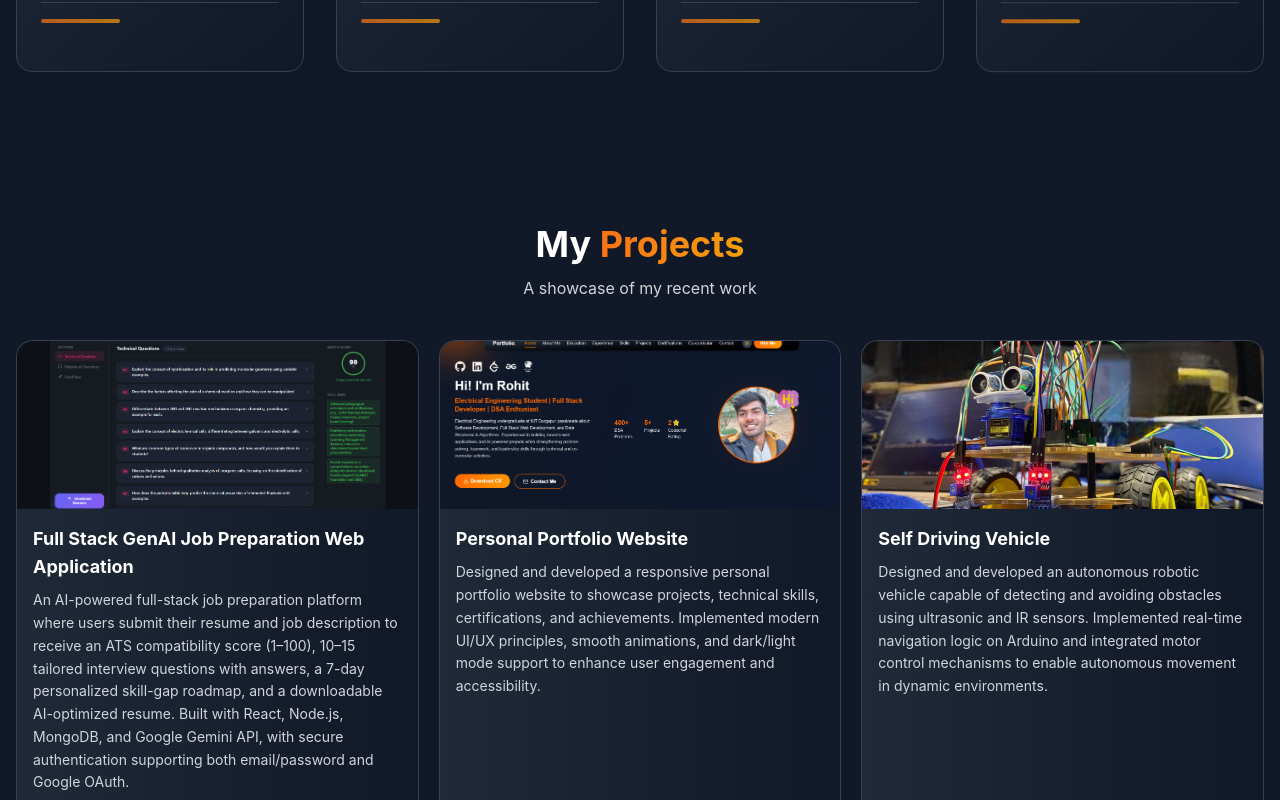
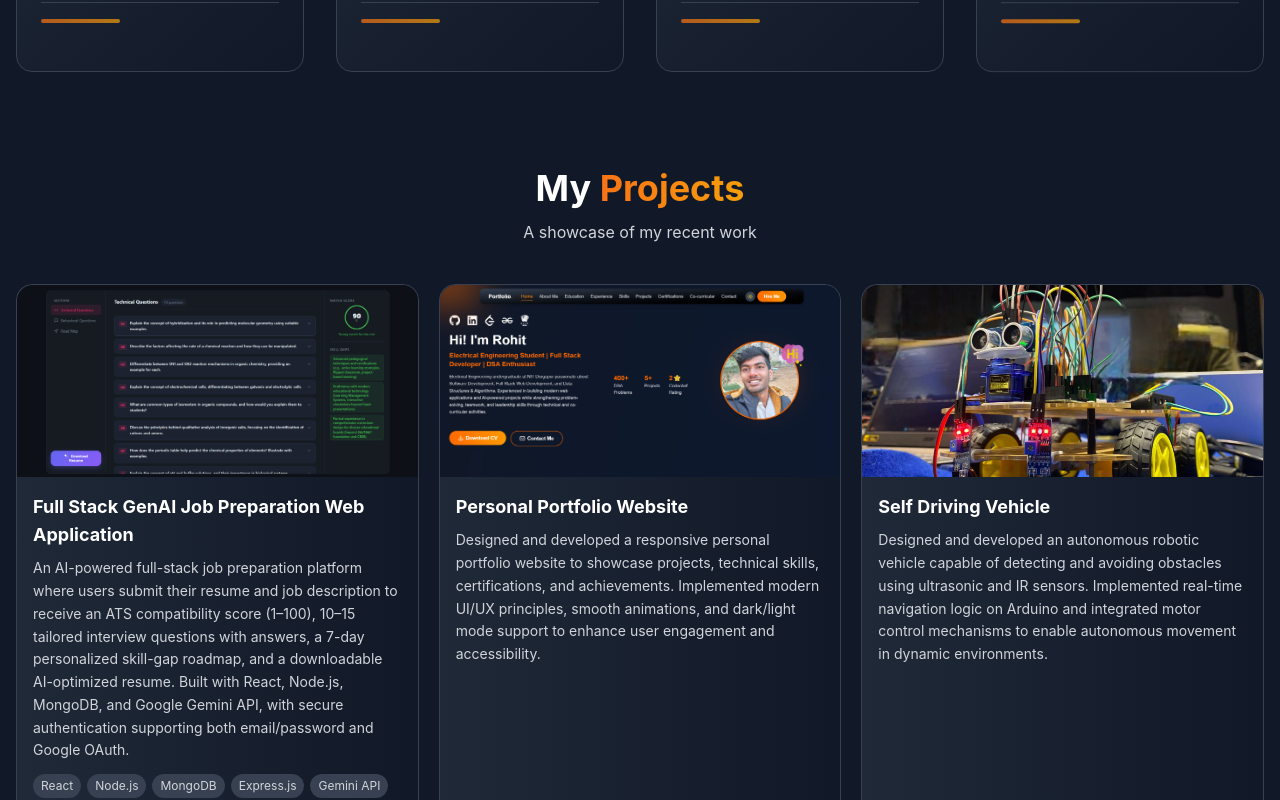
Before and after one commit to rohit-pandey45/Personal-Portfolio, a React (Vite) app: page / in a window 1280 px wide. Shown: the part 6020-6820 px from the top of the page. Built offline with nearby package versions, Linux system fonts and the light colour scheme.

Commit message:
Final Commit

```diff
--- a/src/components/Projects.jsx
+++ b/src/components/Projects.jsx
@@ -31,7 +31,7 @@ const Projects = ({ darkMode }) => {
       image: project3,
       tags: ["React", "JavaScript", "Tailwind CSS", "Framer-motion"],
       github: "https://github.com/rohit-pandey45/Personal-Portfolio",
-      demo: "https://your-portfolio.vercel.app",
+      demo: "https://the-rohitportfolio.vercel.app/",
     },
     {
       id: 3,
@@ -48,7 +48,7 @@ const Projects = ({ darkMode }) => {
     <section
       id="projects"
       style={{ backgroundColor: darkMode ? "#111827" : "#f9fafb" }}
-      className="relative py-24"
+      className="relative pt-10 pb-24"
     >
       <div className="container mx-auto px-4">
         <div className="text-center mb-10" data-aos="fade-up">
@@ -90,7 +90,7 @@ const Projects = ({ darkMode }) => {
               data-aos="fade-up"
               data-aos-delay={index * 100}
             >
-              <div className="h-42 overflow-hidden rounded-t-2xl">
+              <div className="h-48 overflow-hidden rounded-t-2xl">
                 <img
                   src={project.image}
                   alt={project.title}
```
Also changed, not shown: 1 other file (tests, documents, lock files or other folders).
